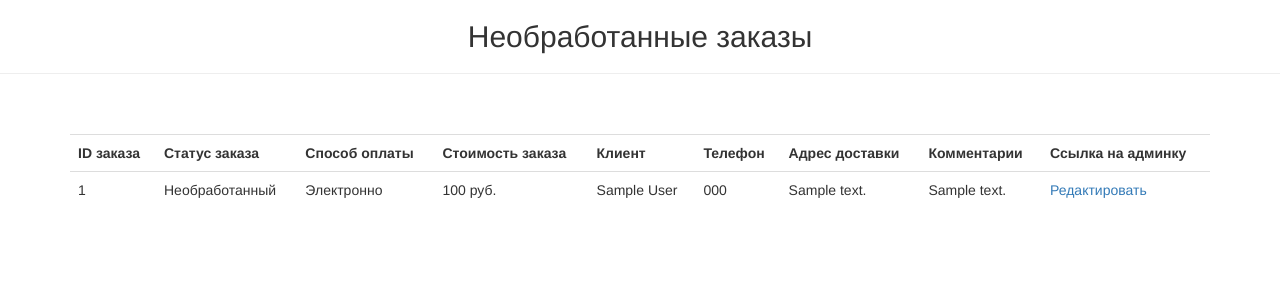
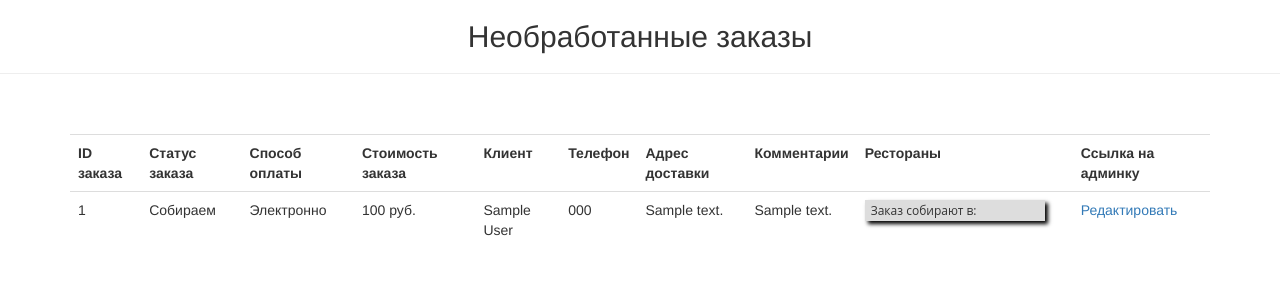
Before and after one commit to MaksAnikeev/star-burger, a Django app: page /manager/orders/ in a window 1280 px wide. Shown: the part 52-352 px from the top of the page. Run offline with Django 3.2, Linux system fonts and the light colour scheme; a user stored in the database is signed in; tables that the repository leaves empty hold one stand-in row (values such as "Sample post"); parts of the project's set-up code (start-up, migrations or seed data) failed here and were passed over; some libraries are stand-ins or nearby versions.

Commit message:
Choise restaurants for order

```diff
--- a/foodcartapp/models.py
+++ b/foodcartapp/models.py
@@ -211,6 +211,15 @@ class Order(models.Model):
         db_index=True
     )
 
+    restaurant = models.ForeignKey(
+        Restaurant,
+        related_name='orders',
+        verbose_name="ресторан",
+        on_delete=models.CASCADE,
+        blank=True,
+        null=True
+    )
+
     class Meta:
         db_table = 'order'
         verbose_name = 'заказ'
--- a/restaurateur/templates/order_items.html
+++ b/restaurateur/templates/order_items.html
@@ -6,6 +6,25 @@
   <center>
     <h2>Необработанные заказы</h2>
   </center>
+
+  <style type="text/css">
+
+  details {
+  font: 12px "Open Sans", Calibri, sans-serif;
+  width: 200px;
+  }
+
+  details > summary {
+    padding: 2px 6px;
+    width: 15em;
+    background-color: #ddd;
+    border: none;
+    box-shadow: 3px 3px 4px black;
+    cursor: pointer;
+    list-style: none;
+  }
+  </style>
+
 
   <hr/>
   <br/>
@@ -21,6 +40,7 @@
       <th>Телефон</th>
       <th>Адрес доставки</th>
       <th>Комментарии</th>
+      <th>Рестораны</th>
       <th>Ссылка на админку</th>
 
     </tr>
@@ -35,6 +55,19 @@
         <td>{{item.phonenumber}}</td>
         <td>{{item.address}}</td>
         <td>{{item.comment}}</td>
+        {% if item.restaurants %}
+          <td><details>
+            <summary>Данный заказ могут собрать в ресторанах:</summary>
+            {% for restaurant in item.restaurants %}
+            <h7><span class="badge badge-info">{{restaurant}}</span></h7>
+            {% endfor %}
+          </details></td>
+        {% else %}
+          <td><details>
+            <summary>Заказ собирают в:</summary>
+            {{item.restaurant}}
+          </details></td>
+        {% endif %}
         <td><a href="{% url 'admin:foodcartapp_order_change' object_id=item.id %}?next={{ request.get_full_path|urlencode }}">
           Редактировать</a></td>
       </tr>
--- a/restaurateur/views.py
+++ b/restaurateur/views.py
@@ -8,7 +8,7 @@ from django.contrib.auth import authenticate, login
 from django.contrib.auth import views as auth_views
 
 
-from foodcartapp.models import Product, Restaurant, Order, OrderItem
+from foodcartapp.models import Product, Restaurant, Order, OrderItem, RestaurantMenuItem
 from pprint import pprint
 
 class Login(forms.Form):
@@ -93,21 +93,55 @@ def view_restaurants(request):
 @user_passes_test(is_manager, login_url='restaurateur:login')
 def view_orders(request):
     orders_params = []
-    orders = Order.objects.all()
+    NEW = 'New'
+    orders = Order.objects.filter(order_status=NEW)
     for order in orders:
         order_price = OrderItem.objects.filter(order=order.id).order_price()
-        order_params = {
-            'id': order.id,
-            'firstname': order.firstname,
-            'lastname': order.lastname,
-            'phonenumber': order.phonenumber,
-            'address': order.address,
-            'order_price': order_price,
-            'order_status': order.get_order_status_display(),
-            'comment': order.comment,
-            'payment': order.get_payment_display()
+        order_items = order.order_items.all().prefetch_related('product')
+        restaurants_for_product = []
+        restaurant_menu = RestaurantMenuItem.objects.prefetch_related('restaurant')
+        for order_item in order_items:
+            restaurants = restaurant_menu.filter(product=order_item.product)
+            restaurants_names = [restaurant.restaurant.name for restaurant in restaurants]
+            restaurants_for_product.append(restaurants_names)
+
+        restaurants_for_order = []
+        for restaurant in restaurants_for_product:
+            restaurants_for_order = restaurant
+            restaurants_join = list(set(restaurants_for_order) & set(restaurant))
+            restaurants_for_order = restaurants_join
+
+        if order.restaurant:
+            PROCESS = 'Process'
+            order.order_status = PROCESS
+            order.save()
+            order_params = {
+                'id': order.id,
+                'firstname': order.firstname,
+                'lastname': order.lastname,
+                'phonenumber': order.phonenumber,
+                'address': order.address,
+                'order_price': order_price,
+                'order_status': order.get_order_status_display(),
+                'comment': order.comment,
+                'payment': order.get_payment_display(),
+                'restaurant': order.restaurant
             }
-        orders_params.append(order_params)
+            orders_params.append(order_params)
+        else:
+            order_params = {
+                'id': order.id,
+                'firstname': order.firstname,
+                'lastname': order.lastname,
+                'phonenumber': order.phonenumber,
+                'address': order.address,
+                'order_price': order_price,
+                'order_status': order.get_order_status_display(),
+                'comment': order.comment,
+                'payment': order.get_payment_display(),
+                'restaurants': restaurants_for_order
+                }
+            orders_params.append(order_params)
 
     context = {'order_params': orders_params}
     return render(request, template_name='order_items.html', context=context)
```
Also changed, not shown: foodcartapp/migrations/0050_order_restaurant.py (added).
